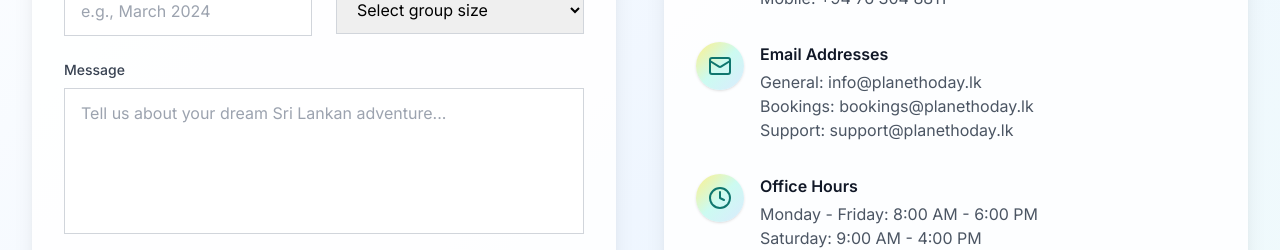
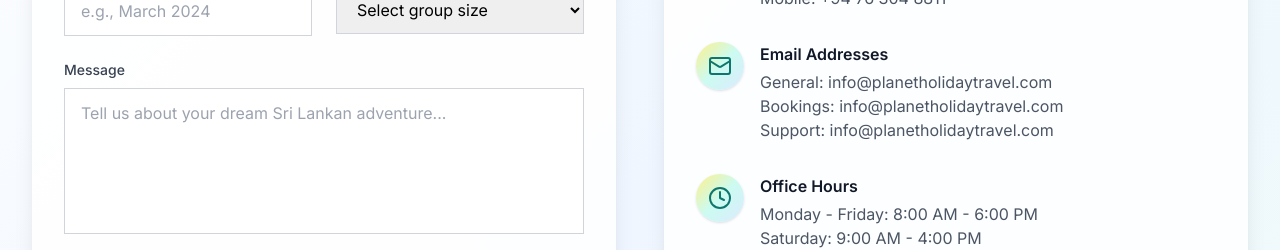
Before and after one commit to Lavanyacheshani/Tourism-2, a Next.js app: page /contact in a window 1280 px wide. Shown: the part 814-1064 px from the top of the page. Built offline with nearby package versions, Linux system fonts and the light colour scheme.

Commit message:
mail update

```diff
--- a/app/contact/page.tsx
+++ b/app/contact/page.tsx
@@ -364,11 +364,11 @@ export default function ContactPage() {
                       Email Addresses
                     </h4>
                     <p className="text-gray-600">
-                      General: info@planethoday.lk
+                      General: info@planetholidaytravel.com
                       <br />
-                      Bookings: bookings@planethoday.lk
+                      Bookings: info@planetholidaytravel.com
                       <br />
-                      Support: support@planethoday.lk
+                      Support: info@planetholidaytravel.com
                     </p>
                   </div>
                 </div>
```
